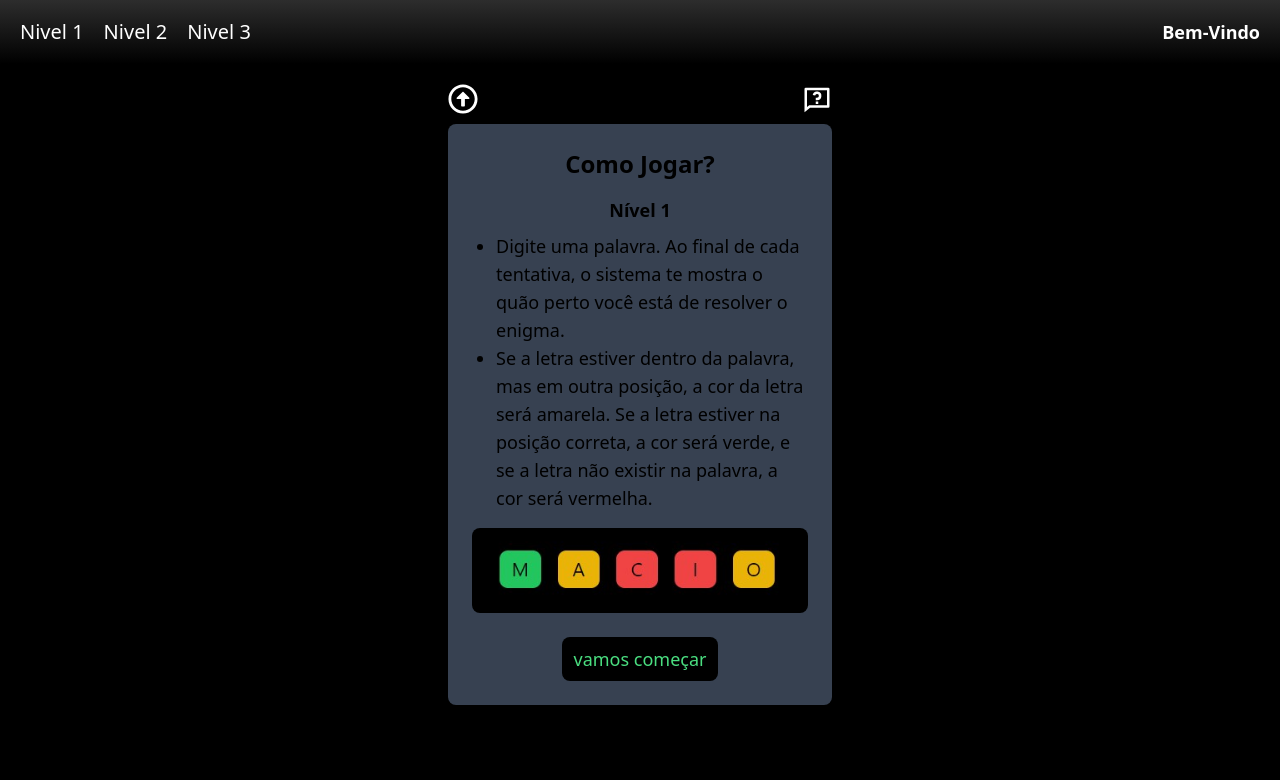
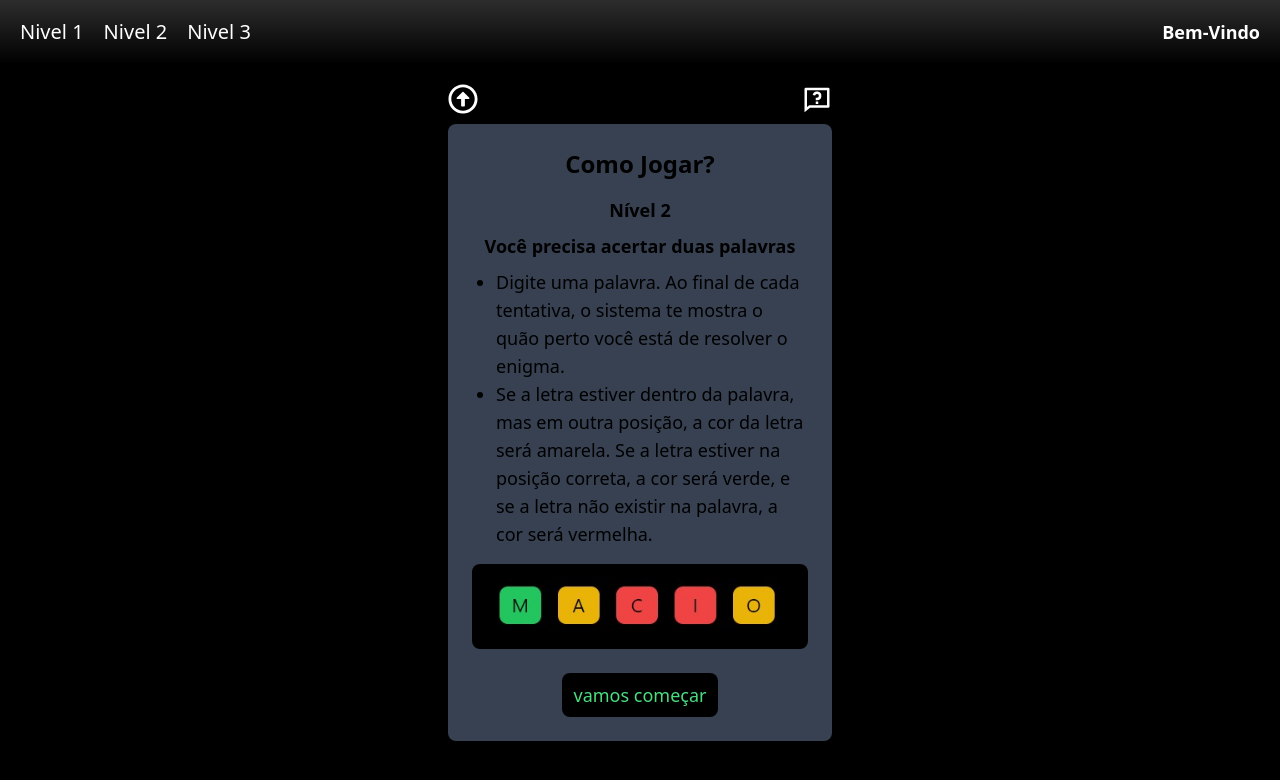
Before and after one commit to CaioAlmeida09/Forca, a React (Vite) app: page /nivel2 in a window 1280 px wide. Both pictures are taken after a click on the button 817 px from the left and 99 px from the top of the page. Shown: the top 780 px of the page. Built offline with nearby package versions, Linux system fonts and the light colour scheme.

Commit message:
travando

```diff
--- a/src/Pages/Nivel2/index.tsx
+++ b/src/Pages/Nivel2/index.tsx
@@ -27,8 +27,6 @@ export function Nivel2() {
   >([]);
   const inputRef = useRef<HTMLInputElement>(null);
   const palavras = ["MOELA", "FILHO", "GALHO", "CARGO", "FALSO"];
-
-  const ganhou = false;
   useEffect(() => {
     // sorteio 1
     const indiceAleatorio = Math.floor(Math.random() * palavras.length);
@@ -38,7 +36,8 @@ export function Nivel2() {
     const indiceAleatorio2 = Math.floor(Math.random() * palavras.length);
     const novaPalavraAleatoria2 = palavras[indiceAleatorio2];
     setPalavraAleatoria2(novaPalavraAleatoria2);
-
+    console.log(palavraAleatoria);
+    console.log(palavraAleatoria2);
     setTimeout(() => {
       inputRef.current && inputRef.current.focus();
     }, 0);
@@ -91,8 +90,6 @@ export function Nivel2() {
     const PalavraAleatoriaSoletrada2 = palavraAleatoria2
       ?.toUpperCase()
       .split("");
-    console.log(palavraAleatoria);
-    console.log(palavraAleatoria2);
 
     if (PalavraAleatoriaSoletrada && PalavraAleatoriaSoletrada2) {
       RespostaSoletrada.map((item, index) => {
@@ -108,16 +105,21 @@ export function Nivel2() {
           obj[GetIndex(index + 1)] = "errado";
         }
       });
+      let ganhou = false;
+      let PrimeiroAcerto = false;
+      let SegundoAcerto = false;
 
       if (RespostaSoletrada.join("") === PalavraAleatoriaSoletrada.join("")) {
+        PrimeiroAcerto = true;
         setPrimeiroAcerto(true);
       }
       if (RespostaSoletrada.join("") === PalavraAleatoriaSoletrada2.join("")) {
+        SegundoAcerto = true;
         setSegundoAcerto(true);
       }
 
       if (PrimeiroAcerto && SegundoAcerto) {
-        const ganhou = true;
+        ganhou = true;
         Swal.fire({
           title: "Parabens",
           text: "Você Conseguiu",
@@ -208,7 +210,11 @@ export function Nivel2() {
           <>
             <div className=" w-full md:max-w-sm absolute mt-10 h-auto bg-gray-700 p-6 rounded-lg shadow-md flex flex-col items-center">
               <h1 className="text-2xl font-bold mb-4">Como Jogar?</h1>
-              <h2 className="text-lg font-semibold mb-2 mx-auto">Nível 1</h2>
+              <h2 className="text-lg font-semibold mb-2 mx-auto">Nível 2</h2>
+              <h2 className="text-lg font-semibold mb-2 mx-auto">
+                Você precisa acertar
+                <span className="font-bold"> duas </span> palavras
+              </h2>
               <ul className="text-lg font-medium list-disc pl-6">
                 <li>
                   Digite uma palavra. Ao final de cada tentativa, o sistema te
@@ -300,6 +306,8 @@ export function Nivel2() {
                           : item[GetIndex(letraIndex + 1)] ===
                             "LetraCorretaPosicaoIncorreta2"
                           ? "bg-yellow-500"
+                          : SegundoAcerto === true
+                          ? "bg-green-500 text-green-500"
                           : "bg-red-500"
                       }`}
                     >
```
